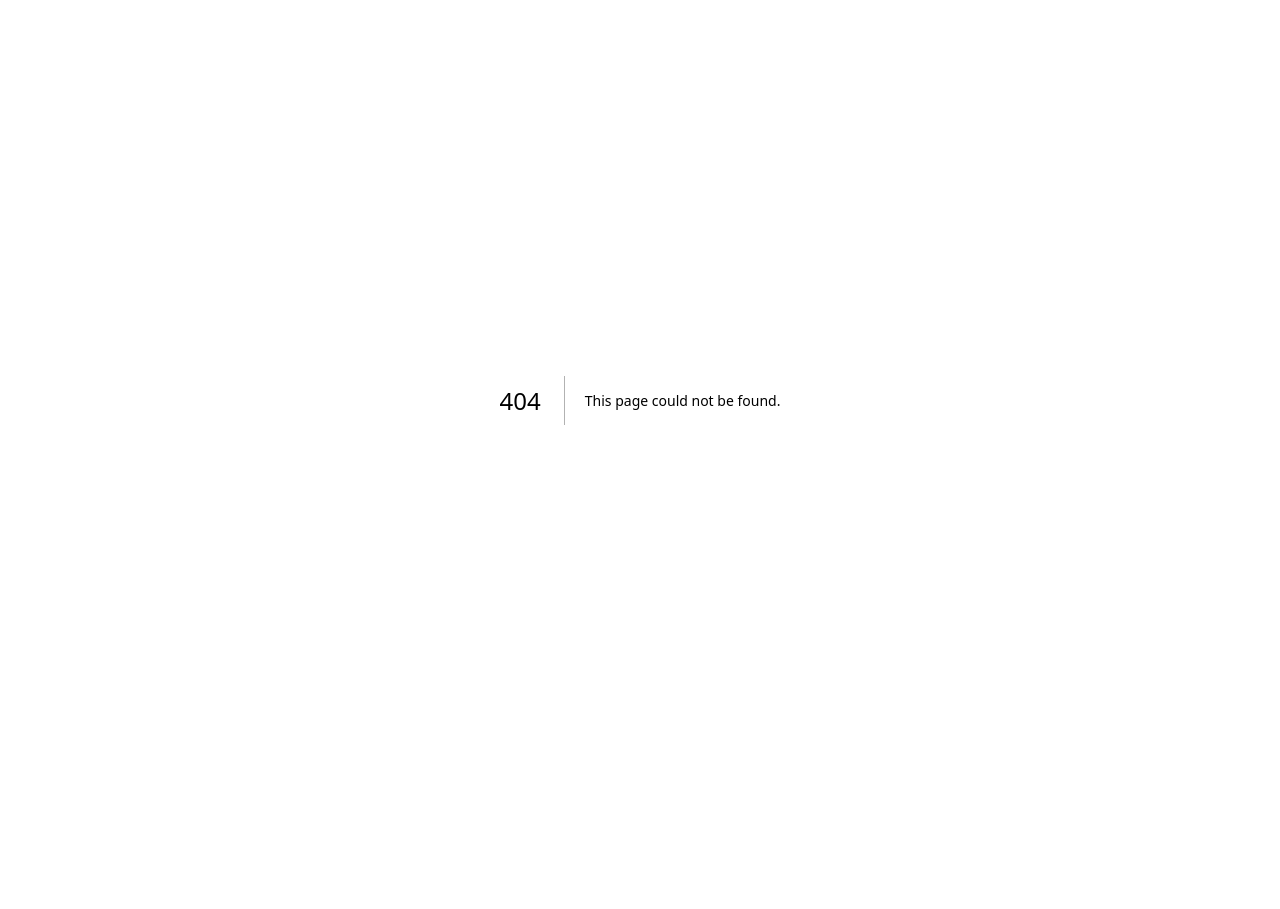
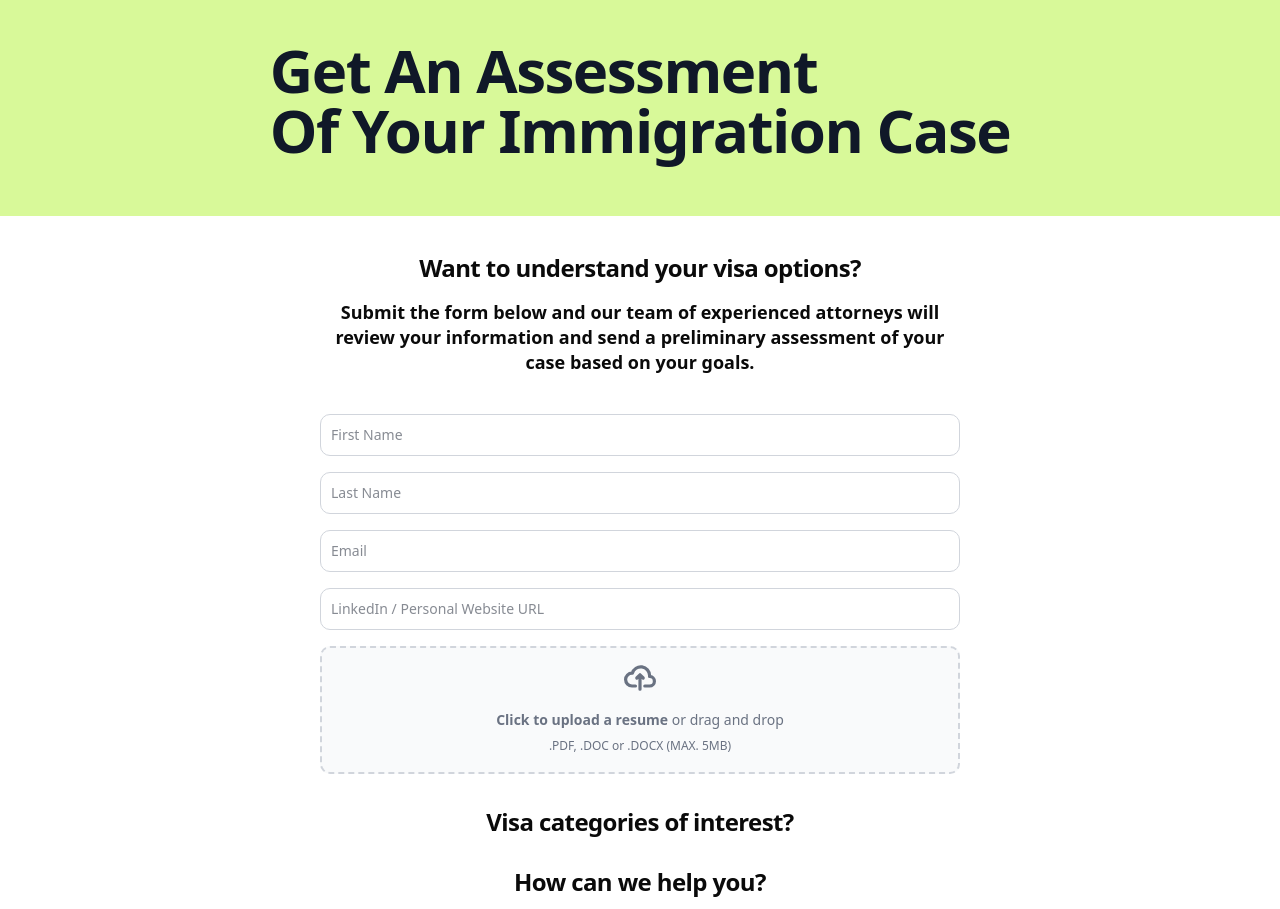
Before and after one commit to romulomachado/alma, a Next.js app: page /lead in a window 1280 px wide. Before the commit this address had no page. Shown: the top 909 px of the page. Before the commit the page ends 800 px from the top, so only its background shows below. Built offline with nearby package versions, Linux system fonts and the light colour scheme.

Commit message:
Add public lead form

```diff
--- /dev/null
+++ b/app/components/LeadForm.tsx
@@ -0,0 +1,149 @@
+"use client";
+
+import { useState } from "react";
+
+export default function LeadForm() {
+  const [submitted, setSubmitted] = useState(false);
+  const handleSubmit = async (event: React.FormEvent<HTMLFormElement>) => {
+    event.preventDefault();
+    const formData = new FormData(event.currentTarget);
+    const data = Object.fromEntries(formData.entries());
+
+    console.log("Form Data Submitted:", data);
+    // Send the data to server or API here
+    event.currentTarget.reset();
+    setSubmitted(true);
+  };
+
+  if (submitted) {
+    return (
+      <div className="flex flex-col gap-4 w-6/12 mx-auto">
+        <h2 className="text-2xl font-extrabold leading-none tracking-tight mb-5 text-center">
+          Thank You
+        </h2>
+
+        <p className="text-lg font-semibold leading-snug text-center mb-10">
+          Your information was submitted to our team of immigration attorneys.
+          Expect an email from hello@tryalma.ai.
+        </p>
+
+        <button
+          className="bg-black text-white p-2 rounded font-semibold w-8/12 mx-auto"
+          onClick={() => setSubmitted(false)}
+        >
+          Go Back to Homepage
+        </button>
+      </div>
+    );
+  }
+
+  return (
+    <>
+      <section className="w-6/12 mx-auto mb-10 text-center">
+        <h2 className="text-2xl font-extrabold leading-none tracking-tight mb-5">
+          Want to understand your visa options?
+        </h2>
+        <p className="text-lg font-semibold leading-snug">
+          Submit the form below and our team of experienced attorneys will
+          review your information and send a preliminary assessment of your case
+          based on your goals.
+        </p>
+      </section>
+
+      <form
+        className="flex flex-col gap-4 w-6/12 mx-auto"
+        onSubmit={handleSubmit}
+      >
+        <input
+          type="text"
+          placeholder="First Name"
+          className="border border-gray-300 text-gray-900 text-sm rounded-lg focus:ring-blue-500 focus:border-blue-500 block w-full p-2.5"
+          name="firstName"
+          required
+        />
+        <input
+          type="text"
+          placeholder="Last Name"
+          className="border border-gray-300 text-gray-900 text-sm rounded-lg focus:ring-blue-500 focus:border-blue-500 block w-full p-2.5"
+          name="lastName"
+          required
+        />
+        <input
+          type="email"
+          placeholder="Email"
+          className="border border-gray-300 text-gray-900 text-sm rounded-lg focus:ring-blue-500 focus:border-blue-500 block w-full p-2.5"
+          name="email"
+          required
+        />
+        <input
+          type="url"
+          placeholder="LinkedIn / Personal Website URL"
+          className="border border-gray-300 text-gray-900 text-sm rounded-lg focus:ring-blue-500 focus:border-blue-500 block w-full p-2.5"
+          name="url"
+          required
+        />
+
+        <div className="flex items-center justify-center w-full mb-5">
+          <label
+            htmlFor="dropzoneFile"
+            className="flex flex-col items-center justify-center w-full h-32 border-2 border-gray-300 border-dashed rounded-lg cursor-pointer bg-gray-50"
+          >
+            <div className="flex flex-col items-center justify-center pt-5 pb-6">
+              <svg
+                className="w-8 h-8 mb-4 text-gray-500 dark:text-gray-400"
+                xmlns="http://www.w3.org/2000/svg"
+                fill="none"
+                viewBox="0 0 20 16"
+              >
+                <path
+                  stroke="currentColor"
+                  strokeLinecap="round"
+                  strokeLinejoin="round"
+                  strokeWidth="2"
+                  d="M13 13h3a3 3 0 0 0 0-6h-.025A5.56 5.56 0 0 0 16 6.5 5.5 5.5 0 0 0 5.207 5.021C5.137 5.017 5.071 5 5 5a4 4 0 0 0 0 8h2.167M10 15V6m0 0L8 8m2-2 2 2"
+                />
+              </svg>
+              <p className="mb-2 text-sm text-gray-500 dark:text-gray-400">
+                <span className="font-semibold">Click to upload a resume</span>{" "}
+                or drag and drop
+              </p>
+              <p className="text-xs text-gray-500 dark:text-gray-400">
+                .PDF, .DOC or .DOCX (MAX. 5MB)
+              </p>
+            </div>
+            <input
+              id="dropzoneFile"
+              type="file"
+              className="hidden"
+              name="resume"
+            />
+          </label>
+        </div>
+
+        <h2 className="text-2xl font-extrabold leading-none tracking-tight mb-5 text-center">
+          Visa categories of interest?
+        </h2>
+
+        <h2 className="text-2xl font-extrabold leading-none tracking-tight text-center">
+          How can we help you?
+        </h2>
+
+        <textarea
+          id="additionalInfo"
+          rows={4}
+          placeholder="What is your current status and when does it expire? What is your past immigration history? Are you looking for long-term permanent residency or short-term employment visa or both? Are there any timeline considerations?"
+          className="block p-2.5 w-full text-sm text-gray-900 rounded-lg border border-gray-300 focus:ring-blue-500 focus:border-blue-500"
+          name="additionalInfo"
+          required
+        />
+
+        <button
+          type="submit"
+          className="bg-black text-white p-2 rounded font-semibold"
+        >
+          Submit
+        </button>
+      </form>
+    </>
+  );
+}
--- /dev/null
+++ b/app/lead/page.tsx
@@ -0,0 +1,16 @@
+import LeadForm from "../components/LeadForm";
+
+export default function LeadPage() {
+  return (
+    <main>
+      <header className="bg-lime-200 p-10 mb-10 flex items-end">
+        <h1 className="mb-4 text-4xl font-extrabold leading-none tracking-tight text-gray-900 md:text-5xl lg:text-6xl dark:text-white mx-auto">
+          Get An Assessment <br />
+          Of Your Immigration Case
+        </h1>
+      </header>
+
+      <LeadForm />
+    </main>
+  );
+}
--- a/app/page.tsx
+++ b/app/page.tsx
@@ -1,103 +1,3 @@
-import Image from "next/image";
+import LeadPage from "./lead/page";
 
-export default function Home() {
-  return (
-    <div className="grid grid-rows-[20px_1fr_20px] items-center justify-items-center min-h-screen p-8 pb-20 gap-16 sm:p-20 font-[family-name:var(--font-geist-sans)]">
-      <main className="flex flex-col gap-[32px] row-start-2 items-center sm:items-start">
-        <Image
-          className="dark:invert"
-          src="/next.svg"
-          alt="Next.js logo"
-          width={180}
-          height={38}
-          priority
-        />
-        <ol className="list-inside list-decimal text-sm/6 text-center sm:text-left font-[family-name:var(--font-geist-mono)]">
-          <li className="mb-2 tracking-[-.01em]">
-            Get started by editing{" "}
-            <code className="bg-black/[.05] dark:bg-white/[.06] px-1 py-0.5 rounded font-[family-name:var(--font-geist-mono)] font-semibold">
-              app/page.tsx
-            </code>
-            .
-          </li>
-          <li className="tracking-[-.01em]">
-            Save and see your changes instantly.
-          </li>
-        </ol>
-
-        <div className="flex gap-4 items-center flex-col sm:flex-row">
-          <a
-            className="rounded-full border border-solid border-transparent transition-colors flex items-center justify-center bg-foreground text-background gap-2 hover:bg-[#383838] dark:hover:bg-[#ccc] font-medium text-sm sm:text-base h-10 sm:h-12 px-4 sm:px-5 sm:w-auto"
-            href="https://vercel.com/new?utm_source=create-next-app&utm_medium=appdir-template-tw&utm_campaign=create-next-app"
-            target="_blank"
-            rel="noopener noreferrer"
-          >
-            <Image
-              className="dark:invert"
-              src="/vercel.svg"
-              alt="Vercel logomark"
-              width={20}
-              height={20}
-            />
-            Deploy now
-          </a>
-          <a
-            className="rounded-full border border-solid border-black/[.08] dark:border-white/[.145] transition-colors flex items-center justify-center hover:bg-[#f2f2f2] dark:hover:bg-[#1a1a1a] hover:border-transparent font-medium text-sm sm:text-base h-10 sm:h-12 px-4 sm:px-5 w-full sm:w-auto md:w-[158px]"
-            href="https://nextjs.org/docs?utm_source=create-next-app&utm_medium=appdir-template-tw&utm_campaign=create-next-app"
-            target="_blank"
-            rel="noopener noreferrer"
-          >
-            Read our docs
-          </a>
-        </div>
-      </main>
-      <footer className="row-start-3 flex gap-[24px] flex-wrap items-center justify-center">
-        <a
-          className="flex items-center gap-2 hover:underline hover:underline-offset-4"
-          href="https://nextjs.org/learn?utm_source=create-next-app&utm_medium=appdir-template-tw&utm_campaign=create-next-app"
-          target="_blank"
-          rel="noopener noreferrer"
-        >
-          <Image
-            aria-hidden
-            src="/file.svg"
-            alt="File icon"
-            width={16}
-            height={16}
-          />
-          Learn
-        </a>
-        <a
-          className="flex items-center gap-2 hover:underline hover:underline-offset-4"
-          href="https://vercel.com/templates?framework=next.js&utm_source=create-next-app&utm_medium=appdir-template-tw&utm_campaign=create-next-app"
-          target="_blank"
-          rel="noopener noreferrer"
-        >
-          <Image
-            aria-hidden
-            src="/window.svg"
-            alt="Window icon"
-            width={16}
-            height={16}
-          />
-          Examples
-        </a>
-        <a
-          className="flex items-center gap-2 hover:underline hover:underline-offset-4"
-          href="https://nextjs.org?utm_source=create-next-app&utm_medium=appdir-template-tw&utm_campaign=create-next-app"
-          target="_blank"
-          rel="noopener noreferrer"
-        >
-          <Image
-            aria-hidden
-            src="/globe.svg"
-            alt="Globe icon"
-            width={16}
-            height={16}
-          />
-          Go to nextjs.org →
-        </a>
-      </footer>
-    </div>
-  );
-}
+export default LeadPage;
```
